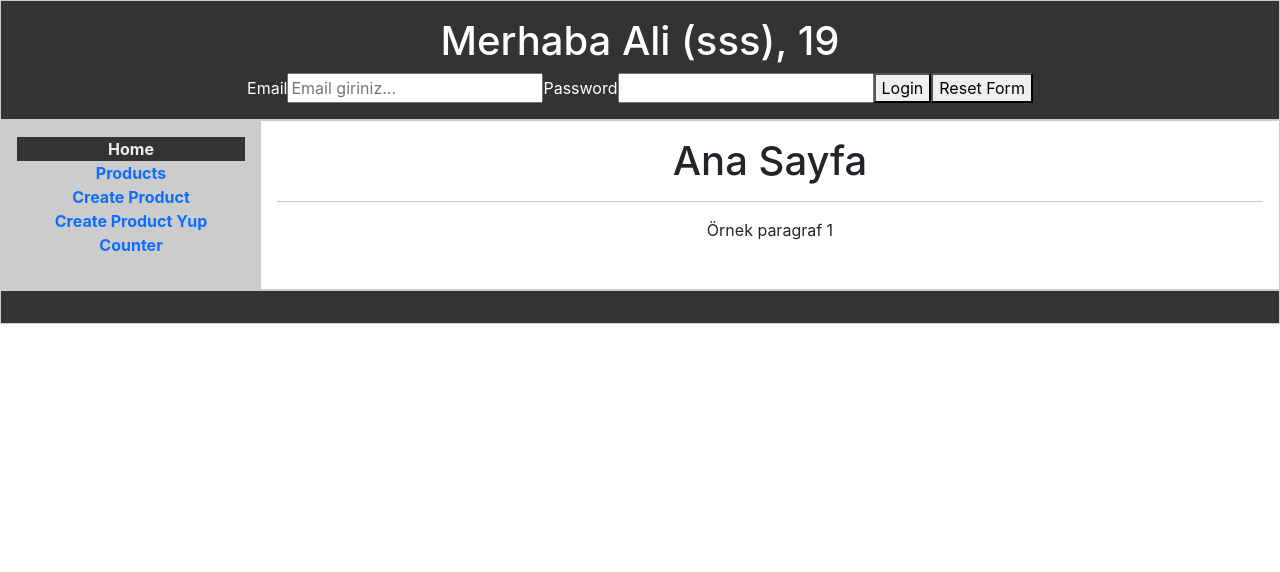
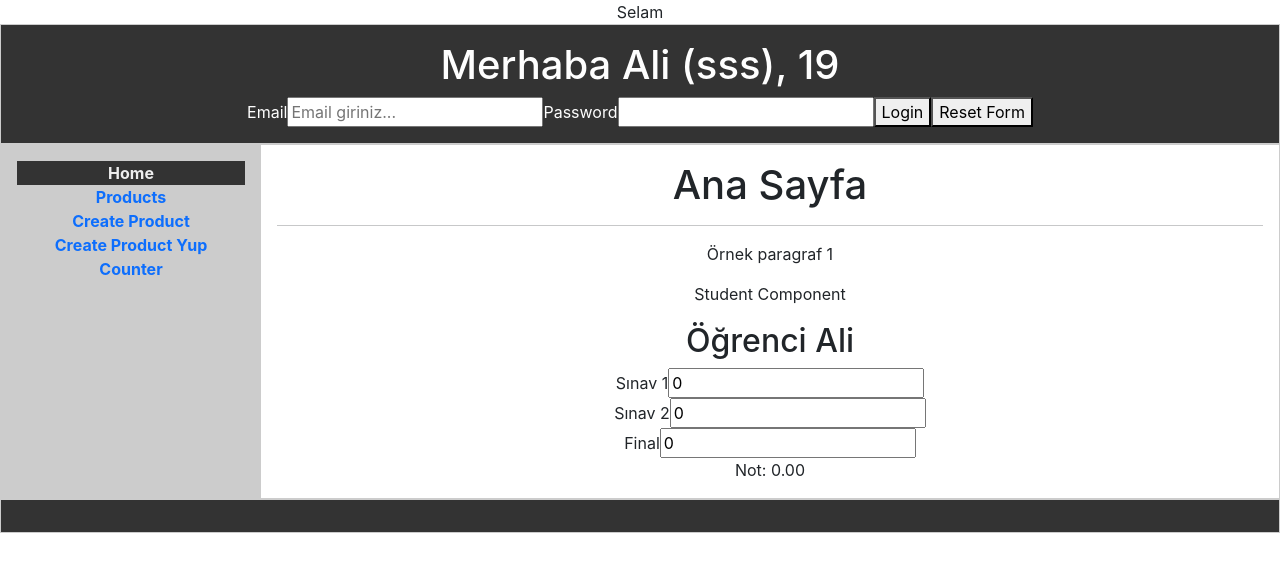
Before and after one commit to erhanfirat/0423-react-first, a React (Create React App) app: page / in a window 1280 px wide. Shown: the top 572 px of the page. Built offline with nearby package versions, Linux system fonts and the light colour scheme; no server answers.

Commit message:
tekrar haftası

```diff
--- a/package.json
+++ b/package.json
@@ -1,6 +1,6 @@
 {
   "name": "first-react-app",
-  "version": "0.1.0",
+  "version": "0.2.0",
   "private": true,
   "dependencies": {
     "@testing-library/jest-dom": "^5.16.5",
--- a/src/App.js
+++ b/src/App.js
@@ -31,6 +31,7 @@ function App() {
 
   return (
     <div className="App">
+      Selam
       <MainLayout userName={userName} userAge={userAge} products={products} />
     </div>
   );
--- a/src/components/Counter.js
+++ b/src/components/Counter.js
@@ -6,13 +6,23 @@ const Counter = () => {
   const [counter, setCounter] = useState(0);
   const [counter2, setCounter2] = useState(0);
 
+  const arttir = () => {
+    setCounter(counter + 1);
+  };
+
+  const randomNumber = () => {
+    setCounter(Math.floor(Math.random() * 1000));
+  };
+
+  // Component Did Mount
   useEffect(() => {
-    console.log("[useEffect] > counter yeni değeri: ", counter);
+    console.log("[useEffect] > Component Did Mount ");
 
     return () => {
-      console.log("[useEffect] > counter return: ", counter);
+      // Component Will Unmount!
+      console.log("[useEffect return] > Component Will Unmount");
     };
-  }, [counter]);
+  }, []);
 
   // useEffect(() => {
   //   // MOUNT
@@ -27,14 +37,6 @@ const Counter = () => {
   //   // UPDATE
   //   console.log("[useEffect] > Counter Component Did UPDATE!");
   // });
-
-  const arttir = () => {
-    setCounter(counter + 1);
-  };
-
-  const randomNumber = () => {
-    setCounter(Math.floor(Math.random() * 1000));
-  };
 
   return (
     <div className="counter-component">
--- /dev/null
+++ b/src/components/Student.js
@@ -0,0 +1,58 @@
+import { useEffect, useState } from "react";
+
+const Student = ({ name }) => {
+  const [avrScore, setAvrScore] = useState(0);
+  const [score1, setScore1] = useState(0);
+  const [score2, setScore2] = useState(0);
+  const [score3, setScore3] = useState(0);
+
+  const hesapla = () => {
+    setAvrScore((score1 + score2 + score3) / 3);
+  };
+
+  useEffect(() => {
+    hesapla();
+  }, [score1, score2, score3]);
+
+  return (
+    <div>
+      <h2>{name}</h2>
+      <label>
+        Sınav 1
+        <input
+          type="number"
+          value={score1}
+          onChange={(e) => {
+            setScore1(parseInt(e.target.value));
+
+          }}
+        />
+      </label>
+      <br />
+      <label>
+        Sınav 2
+        <input
+          type="number"
+          value={score2}
+          onChange={(e) => {
+            setScore2(parseInt(e.target.value));
+          }}
+        />
+      </label>
+      <br />
+      <label>
+        Final
+        <input
+          type="number"
+          value={score3}
+          onChange={(e) => {
+            setScore3(parseInt(e.target.value));
+          }}
+        />
+      </label>
+      <div>Not: {avrScore.toFixed(2)} </div>
+    </div>
+  );
+};
+
+export default Student;
--- a/src/pages/HomePage.js
+++ b/src/pages/HomePage.js
@@ -1,9 +1,14 @@
+import Student from "../components/Student";
+
 const HomePage = () => {
   return (
     <div>
       <h1>Ana Sayfa</h1>
       <hr />
       <p>Örnek paragraf 1</p>
+
+      <p>Student Component</p>
+      <Student name={"Öğrenci Ali"} />
     </div>
   );
 };
--- a/src/pages/ProductPage.js
+++ b/src/pages/ProductPage.js
@@ -1,10 +1,25 @@
-import { useState } from "react";
+import { useEffect, useState } from "react";
 import { Input } from "reactstrap";
 import { Link } from "react-router-dom";
 import Title from "../components/Title";
 
 const ProductPage = ({ products }) => {
   const [filterText, setFilterText] = useState("");
+
+  // Component did mount
+  useEffect(() => {
+    console.log("Product Page Yüklendi!");
+
+    // Component will unmount
+    return () => {
+      console.log("Prduct Page Silindi!");
+    };
+  }, []);
+
+  // component did update
+  useEffect(() => {
+    console.log("ProductPage güncellendi!");
+  });
 
   return (
     <div>
@@ -21,7 +36,7 @@ const ProductPage = ({ products }) => {
         .filter((p) => p.name.toLowerCase().includes(filterText.toLowerCase()))
         .map((product) => {
           return (
-            <div>
+            <div key={product.id}>
               <h3>{product.name}</h3>
               <p>{product.description}</p>
               <span>{product.price}</span>
```
